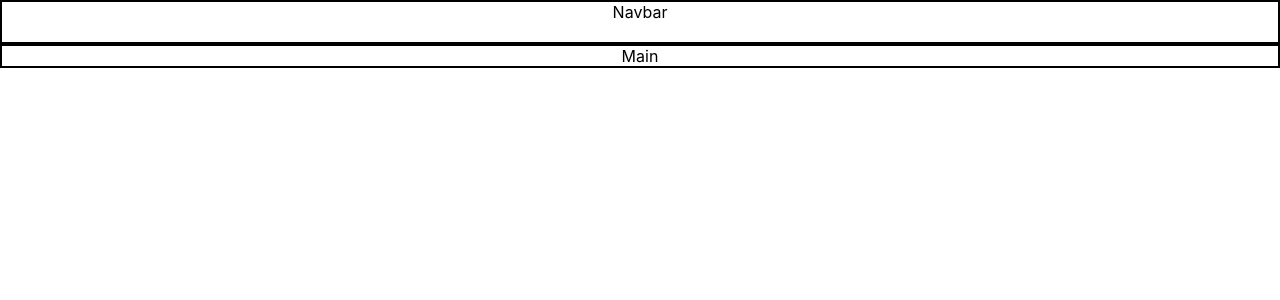
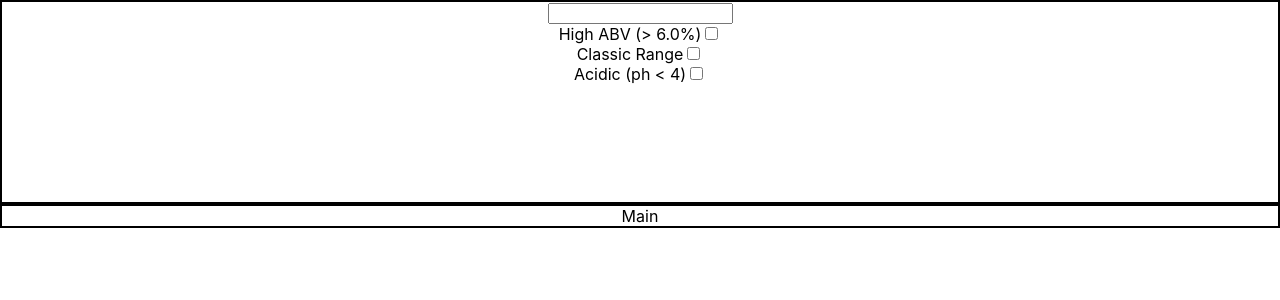
Before and after one commit to Andy-Reynolds/punk-api, a React (Create React App) app: page / in a window 1280 px wide. Shown: the top 300 px of the page. Built offline with nearby package versions, Linux system fonts and the light colour scheme.

Commit message:
Created filter items

```diff
--- a/src/App.scss
+++ b/src/App.scss
@@ -2,7 +2,7 @@
   text-align: center;
 
   .navbar {
-    height: 40px
+    height: 200px
   }
 
   .main {
--- a/src/components/FilterItem/FilterItem.jsx
+++ b/src/components/FilterItem/FilterItem.jsx
@@ -1,10 +1,15 @@
 import React from 'react'
 import "./FilterItem.scss"
 
-const FilterItem = () => {
-  return (
-    <div>FilterItem</div>
-  )
+const FilterItem = ({filterItems}) => {
+  return filterItems.map((item) => {
+    return (
+        <div className="filter-item">
+            <label>{item}</label>
+            <input type="checkbox" />
+        </div>
+    )
+})
 }
 
 export default FilterItem
--- /dev/null
+++ b/src/components/FiltersList/FiltersList.jsx
@@ -0,0 +1,16 @@
+import React from 'react'
+import FilterItem from '../FilterItem/FilterItem'
+import "./FiltersList.scss"
+
+const FiltersList = () => {
+
+  const filterItems = ["High ABV (> 6.0%)", "Classic Range", "Acidic (ph < 4)"]
+
+  return (
+    <div className='filters-list'>
+      <FilterItem filterItems={filterItems} />
+    </div>
+  )
+}
+
+export default FiltersList
--- a/src/components/Navbar/Navbar.jsx
+++ b/src/components/Navbar/Navbar.jsx
@@ -1,9 +1,14 @@
 import React from 'react'
+import FiltersList from '../FiltersList/FiltersList';
+import SearchBox from '../SearchBox/SearchBox';
 import "./Navbar.scss";
 
 const Navbar = () => {
   return (
-    <div className='navbar'>Navbar</div>
+    <div className='navbar'>
+      <SearchBox />
+      <FiltersList />
+    </div>
   )
 }
 
--- /dev/null
+++ b/src/components/SearchBox/SearchBox.jsx
@@ -0,0 +1,12 @@
+import React from 'react'
+import "./SearchBox.scss"
+
+const SearchBox = () => {
+  return (
+    <div className='searchbox'>
+      <input className='searchbox__input' type="text" />
+    </div>
+  )
+}
+
+export default SearchBox
```
Also changed, not shown: src/components/FiltersList/FiltersLists.jsx (deleted, +0 -10 lines), src/components/SearchBox/SearchBox.scss (added).
